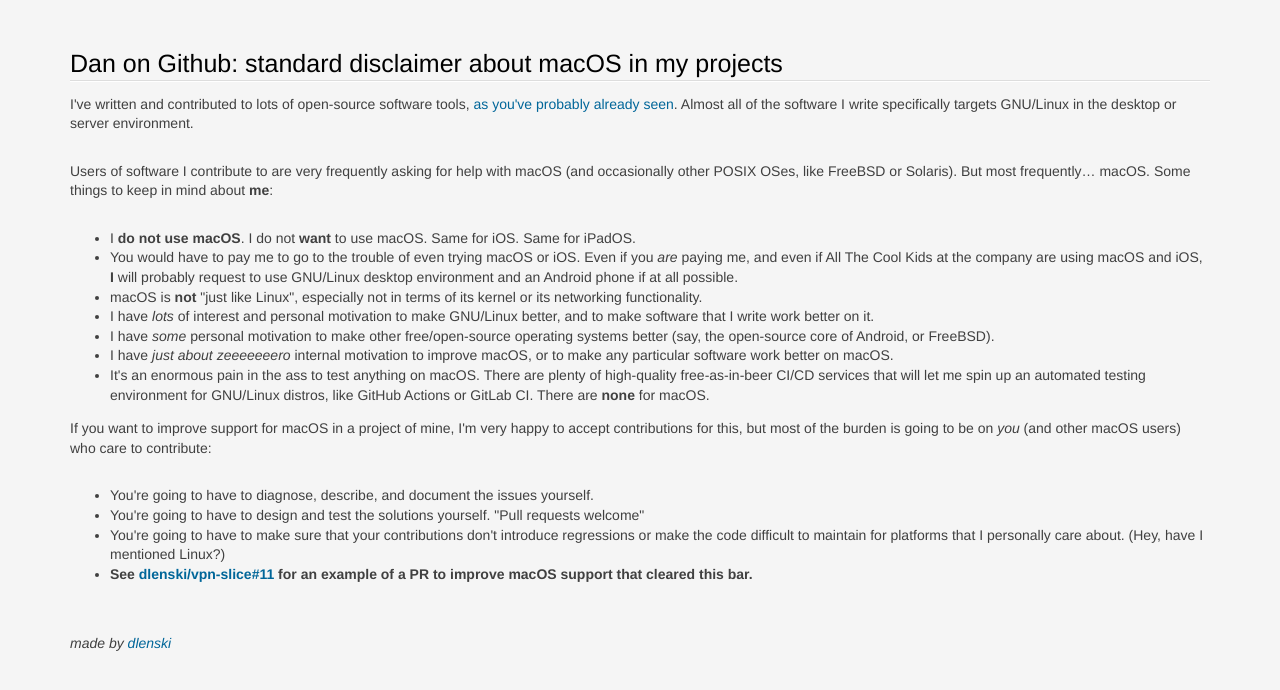
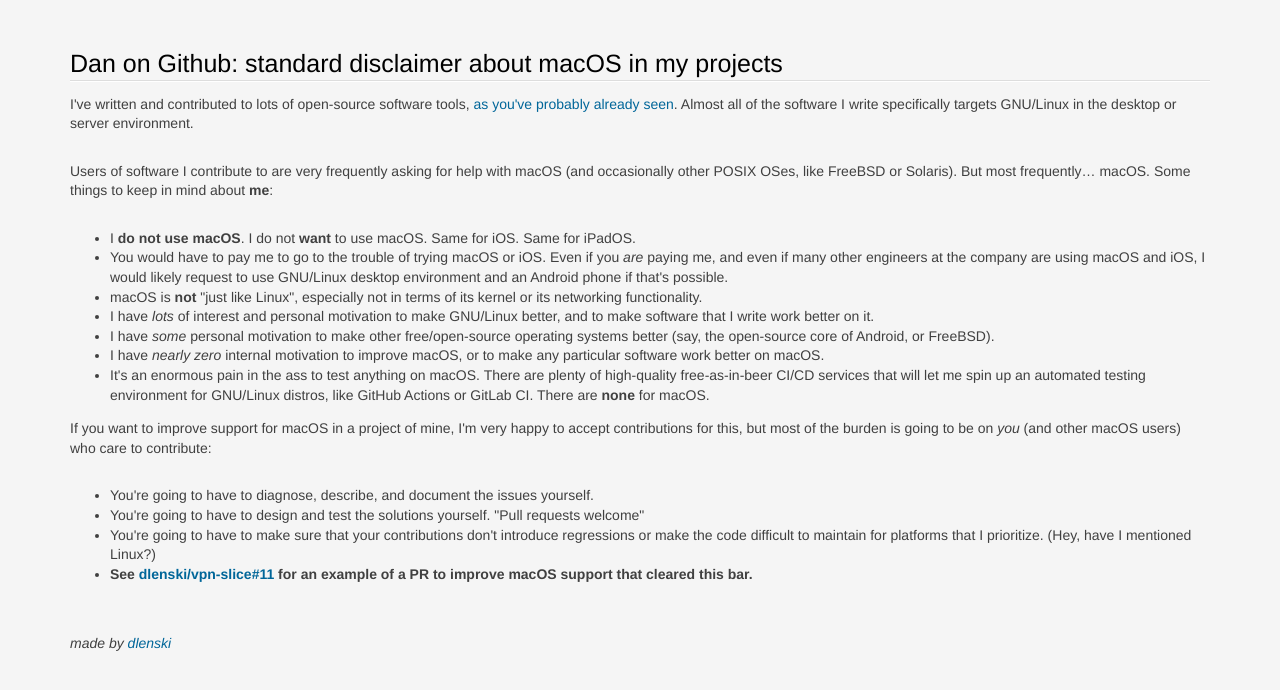
Before and after one commit to dlenski/dlenski.github.io, a plain HTML site: page macOS_nope.html in a window 1280 px wide. Drawn offline with Linux system fonts and the light colour scheme.

Commit message:
fixup! Update README.md and macOS_nope.html

```diff
--- a/macOS_nope.html
+++ b/macOS_nope.html
@@ -24,14 +24,14 @@
 
   <ul>
     <li>I <b>do not use macOS</b>. I do not <b>want</b> to use macOS</b>. Same for iOS. Same for iPadOS.</li>
-    <li>You would have to pay me to go to the trouble of even trying macOS or iOS. Even if you <i>are</i> paying me, and even if
-      All The Cool Kids at the company are using macOS and iOS, <b>I</b> will probably request to use GNU/Linux desktop environment and
-      an Android phone if at all possible.</li>
+    <li>You would have to pay me to go to the trouble of trying macOS or iOS. Even if you <i>are</i> paying me, and even if
+      many other engineers at the company are using macOS and iOS, I would likely request to use GNU/Linux desktop environment and
+      an Android phone if that's possible.</li>
     <li>macOS is <b>not</b> "just like Linux", especially not in terms of its kernel or its networking functionality.</li>
     <li>I have <i>lots</i> of interest and personal motivation to make GNU/Linux better, and to make software that I write work better on it.</i>
     <li>I have <i>some</i> personal motivation to make other free/open-source operating systems better (say, the open-source core
       of Android, or FreeBSD).</li>
-    <li>I have <i>just about zeeeeeeero</i> internal motivation to improve macOS, or to make any particular software work better on
+    <li>I have <i>nearly zero</i> internal motivation to improve macOS, or to make any particular software work better on
       macOS.</li>
     <li>It's an enormous pain in the ass to test anything on macOS. There are plenty of high-quality free-as-in-beer CI/CD services
       that will let me spin up an automated testing environment for GNU/Linux distros, like GitHub Actions or GitLab CI. There
@@ -45,7 +45,7 @@
     <li>You're going to have to diagnose, describe, and document the issues yourself.</li>
     <li>You're going to have to design and test the solutions yourself. "Pull requests welcome"</li>
     <li>You're going to have to make sure that your contributions don't introduce regressions or make the code difficult to
-      maintain for platforms that I personally care about. (Hey, have I mentioned Linux?)</li>
+      maintain for platforms that I prioritize. (Hey, have I mentioned Linux?)</li>
     <li><b>See <a href="https://github.com/dlenski/vpn-slice/pull/11">dlenski/vpn-slice#11</a> for an example of a PR to improve
       macOS support that cleared this bar.</b></li>
   </ul>
```
